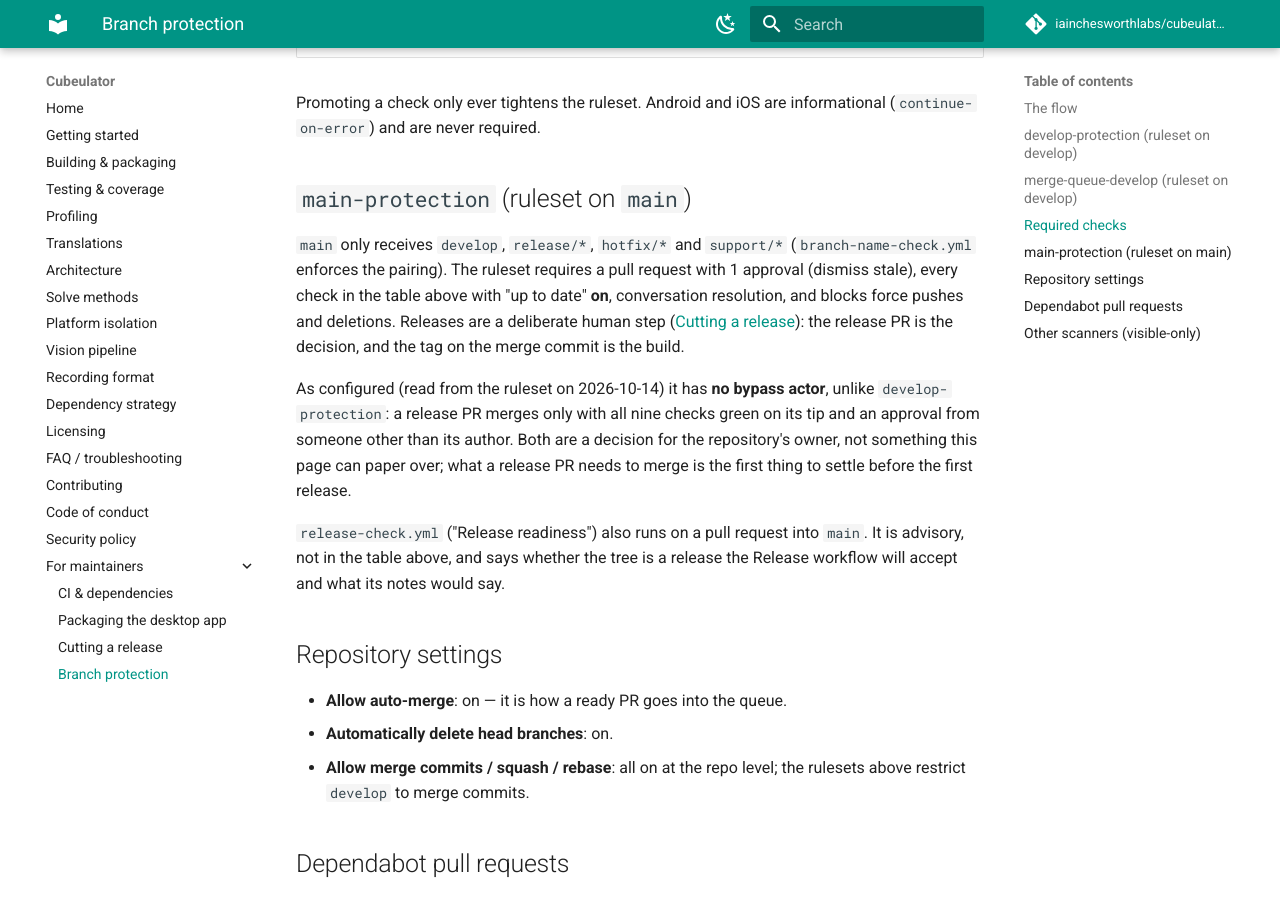
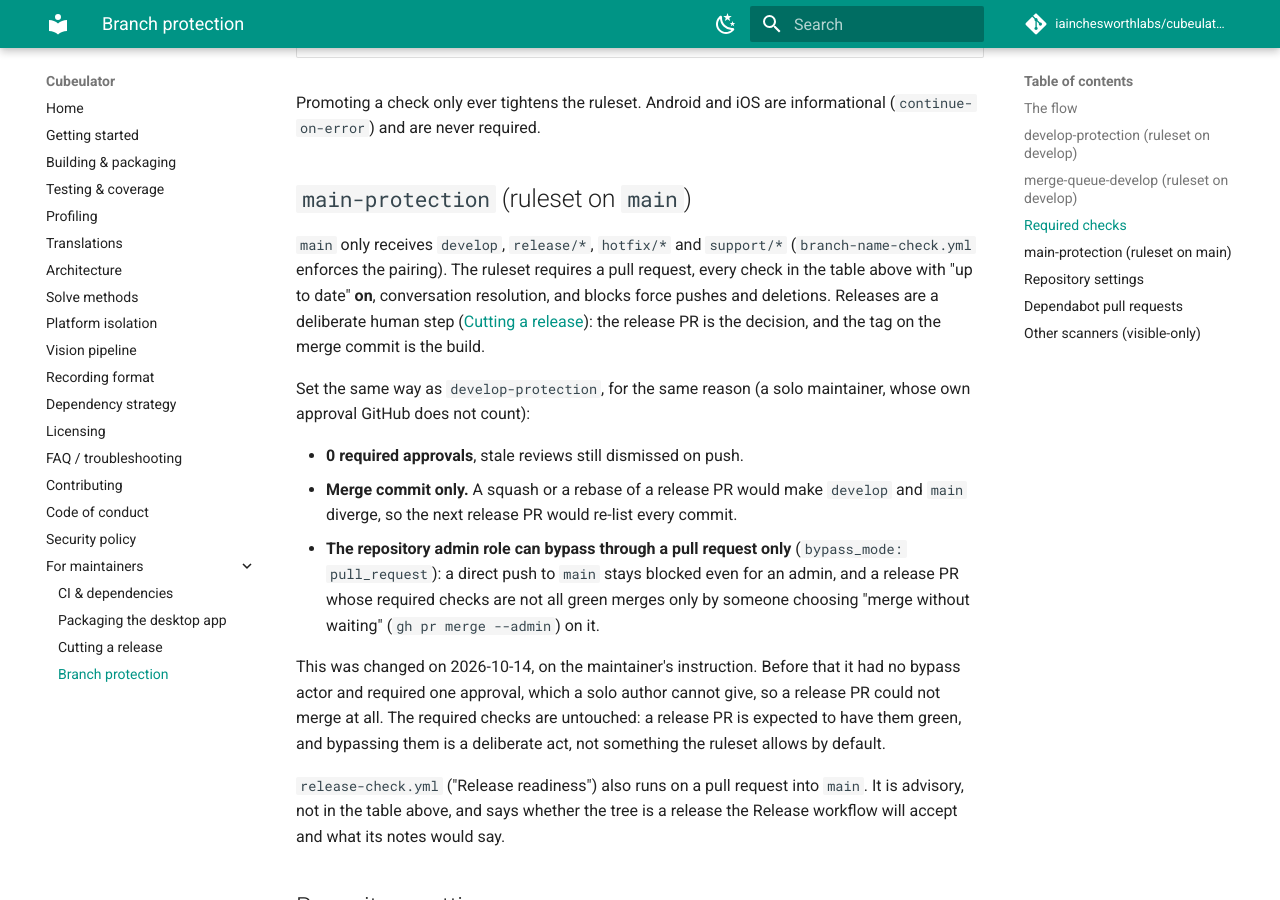
Before and after one commit to iainchesworth/cubeulator, an MkDocs documentation site: the page built from docs/branch-protection.md, in a window 1280 px wide and 900 px high, scrolled down 2562 px. Built offline with MkDocs 1.6.1 and Material for MkDocs 9.7.7, drawn with Linux system fonts in a browser that asks for light colours; comment, search, counter and statistics services are not loaded.

Commit message:
Sign the SBOM with the packages, and document main-protection as it now is
The SBOM was generated after the checksums and the signatures, so it was in
neither: SHA512SUMS and the GPG signatures covered the packages only. It is now
made first, from the four packages, and is a line of SHA512SUMS and has a
detached signature like them. Tested on Linux gpg in the same six cases as
before, with the SBOM present.

docs/branch-protection.md described main-protection as having no bypass actor
and one required approval, which made a release PR impossible to merge. On the
maintainer's instruction (2026-10-14) it was changed to what develop-protection
is: zero approvals, the admin role may bypass through a pull request only, and
merge commits only (a squashed release PR would make develop and main diverge).
The nine required checks and "up to date" are untouched.

```diff
--- a/docs/branch-protection.md
+++ b/docs/branch-protection.md
@@ -103,17 +103,28 @@ informational (`continue-on-error`) and are never required.
 
 `main` only receives `develop`, `release/*`, `hotfix/*` and `support/*`
 (`branch-name-check.yml` enforces the pairing). The ruleset requires a pull
-request with 1 approval (dismiss stale), every check in the table above with
-"up to date" **on**, conversation resolution, and blocks force pushes and
-deletions. Releases are a deliberate human step ([Cutting a release](releasing.md)):
-the release PR is the decision, and the tag on the merge commit is the build.
+request, every check in the table above with "up to date" **on**, conversation
+resolution, and blocks force pushes and deletions. Releases are a deliberate
+human step ([Cutting a release](releasing.md)): the release PR is the decision,
+and the tag on the merge commit is the build.
 
-As configured (read from the ruleset on 2026-10-14) it has **no bypass actor**,
-unlike `develop-protection`: a release PR merges only with all nine checks green
-on its tip and an approval from someone other than its author. Both are a
-decision for the repository's owner, not something this page can paper over;
-what a release PR needs to merge is the first thing to settle before the first
-release.
+Set the same way as `develop-protection`, for the same reason (a solo
+maintainer, whose own approval GitHub does not count):
+
+- **0 required approvals**, stale reviews still dismissed on push.
+- **Merge commit only.** A squash or a rebase of a release PR would make
+  `develop` and `main` diverge, so the next release PR would re-list every
+  commit.
+- **The repository admin role can bypass through a pull request only**
+  (`bypass_mode: pull_request`): a direct push to `main` stays blocked even for
+  an admin, and a release PR whose required checks are not all green merges only
+  by someone choosing "merge without waiting" (`gh pr merge --admin`) on it.
+
+This was changed on 2026-10-14, on the maintainer's instruction. Before that it
+had no bypass actor and required one approval, which a solo author cannot give,
+so a release PR could not merge at all. The required checks are untouched: a
+release PR is expected to have them green, and bypassing them is a deliberate
+act, not something the ruleset allows by default.
 
 `release-check.yml` ("Release readiness") also runs on a pull request into
 `main`. It is advisory, not in the table above, and says whether the tree is a
```
Also changed, not shown: docs/SECURITY.md (+1 -1 lines), docs/releasing.md (+3 -3 lines), 1 other file.
